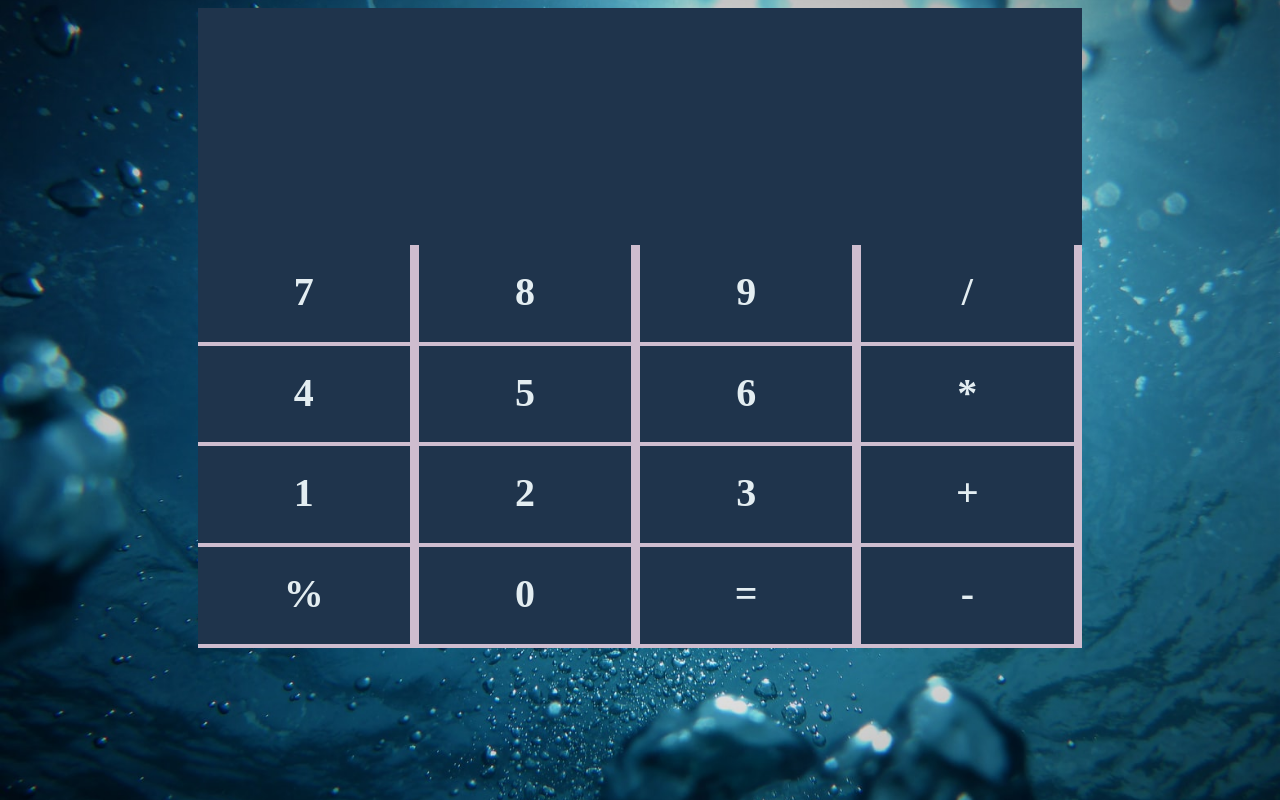
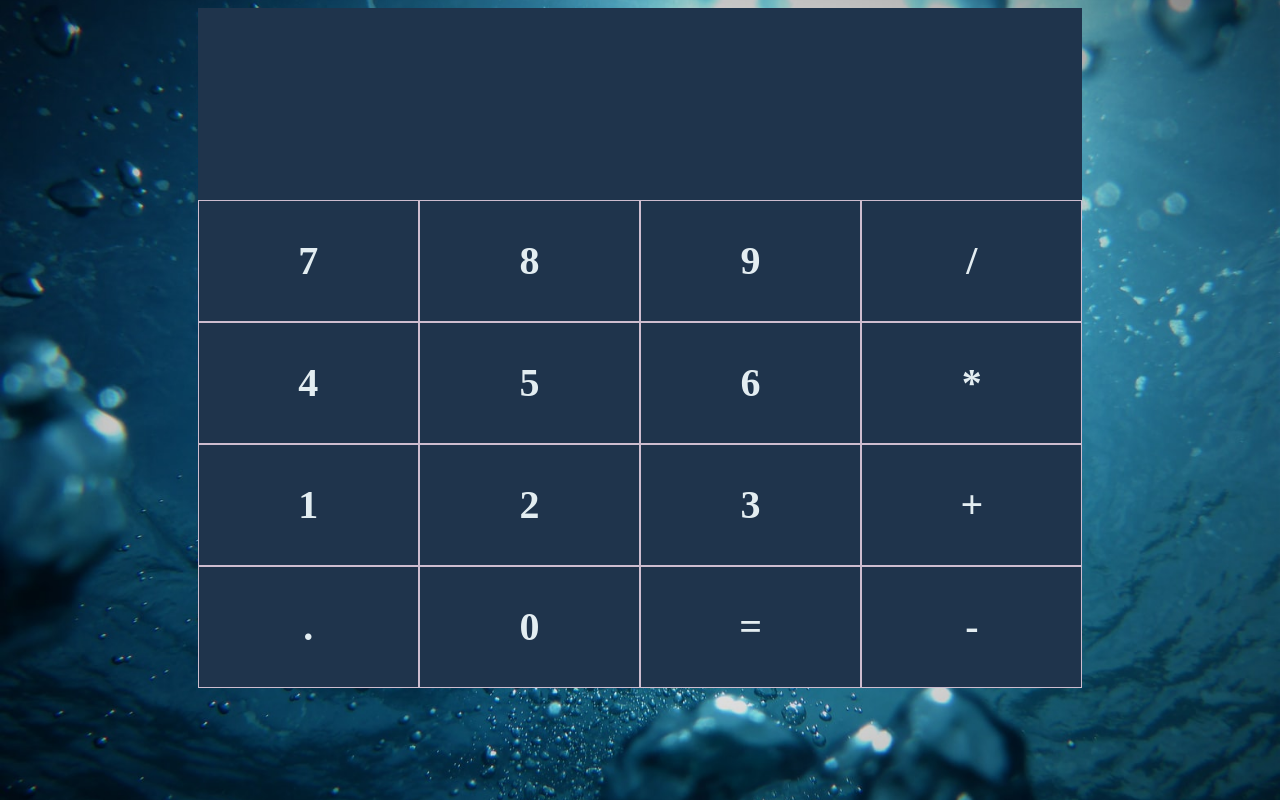
Before and after one commit to lesleyfon/Typescript-Calculator, a website built with webpack: page index.html in a window 1280 px wide. Built offline with Linux system fonts and the light colour scheme.

Commit message:
did some more refactoring and added the period sign to the numbers

```diff
--- a/app/app.ts
+++ b/app/app.ts
@@ -8,12 +8,14 @@ const numbers: NodeList  = <NodeList>document.querySelectorAll("[data-number]");
 const operand: NodeList  = <NodeList>document.querySelectorAll("[data-operand]");
 
 numbers.forEach(number => {
+
     number.addEventListener("click", (e) => {
         dashBoard.captureNumber(<HTMLElement>e.target)
     });
 })
 
 operand.forEach(element => {
+
     element.addEventListener("click", event =>{
         dashBoard.captureSign(<HTMLElement>event.target)
     })
--- a/app/dashBoard.ts
+++ b/app/dashBoard.ts
@@ -8,7 +8,7 @@ export class DashBoard {
     captureNumber(elem: HTMLElement) {
 
         if (["*", "/", "+", "-"].includes(this.inputField.value)) {
-            console.log(this.totalInputValues)
+            console.log(this.inputField.value)
             this.totalInputValues = {
                 ...this.totalInputValues,
                 [this.inputField.value + String(Object.keys(this.totalInputValues).length)]: this.inputField.value
@@ -16,6 +16,7 @@ export class DashBoard {
 
             this.inputField.value = ''
         }
+
         this.inputField.value += elem.innerText;
     }
 
@@ -42,10 +43,7 @@ export class DashBoard {
     calculateTotal(operationObj: object): number {
         let arr: string[] = Object.values(operationObj);
 
-
-
         for (let i = 0; i < arr.length; i++) {
-
             if (["*", "/", "+", "-"].includes(arr[i])) {
                 //is the current number is a sign we call the operation method that accept current number, the next number after the sign and the sign
                 this.total = this.operation(this.total, parseFloat(arr[i + 1]), arr[i]);
--- a/css/style.css
+++ b/css/style.css
@@ -17,23 +17,23 @@ body {
 }
 
 .container .calculator {
-  height: 37%;
+  height: 30%;
   display: flex;
   align-items: baseline;
   flex-direction: column;
 }
 .calculator .display {
-  height: 55%;
+  height: 70%;
   width: 98%;
   font-size: 3rem;
   text-align: right;
   padding-right: 10px;
 }
 .calculator input {
-  height: 40%;
+  height: 30%;
   position: relative;
   bottom: 0px;
-  width: 100%;
+  width: 99%;
   align-self: baseline;
   border: none;
   padding: 0;
@@ -43,29 +43,42 @@ body {
 }
 .calculator input:focus {
   outline: none;
+  padding-left: 10px;
+  line-break: auto;
+}
+
+/* Chrome, Safari, Edge, Opera */
+input::-webkit-outer-spin-button,
+input::-webkit-inner-spin-button {
+  -webkit-appearance: none;
+  margin: 0;
+}
+
+/* Firefox */
+input[type=number] {
+  -moz-appearance: textfield;
 }
 
 .container .elements {
   font-size: 2.5rem;
   font-weight: bolder;
   width: 100%;
-  height: 63%;
+  height: 70%;
   margin: 0;
   padding: 0;
   display: grid;
   background-color: rgb(206, 189, 207);
-  grid-template-columns: 24% 24% 24% 24%;
-  grid-template-rows: 24% 24% 24% 24%;
-  row-gap: 1%;
-  column-gap: 1%;
+  grid-template-columns: 1fr 1fr 1fr 1fr;
+  grid-template-rows: 1fr 1fr 1fr 1fr;
   text-align: center;
   vertical-align: middle;
-  line-height: 94px;
+  line-height: 120px;
 
 }
 
 .elements >*{
   background-color: #1f344c;
+  border: 1px solid rgb(206, 189, 207);
 }
 .elements div:hover{
   cursor: pointer;
--- a/index.html
+++ b/index.html
@@ -28,7 +28,7 @@
             <div class="number"  data-number id="two">2</div>
             <div class="number"  data-number id="three">3</div>
             <div class="sign" data-operand id="plus">+</div>
-            <div class="sign" data-operand id="calculate">%</div>
+            <div class="number" data-number id="period">.</div>
             <div class="number"  data-number id="nine">0</div>
             <div class="sign" data-operand id="calculate">=</div>
             <div class="sign" data-operand id="minus">-</div>
--- a/package.json
+++ b/package.json
@@ -5,7 +5,8 @@
   "main": "index.js",
   "scripts": {
     "test": "echo \"Error: no test specified\" && exit 1",
-    "start": "webpack-dev-server"
+    "start": "webpack-dev-server",
+    "node": "npx webpack -w"
   },
   "repository": {
     "type": "git",
```
Also changed, not shown: dist/bundle.js.
